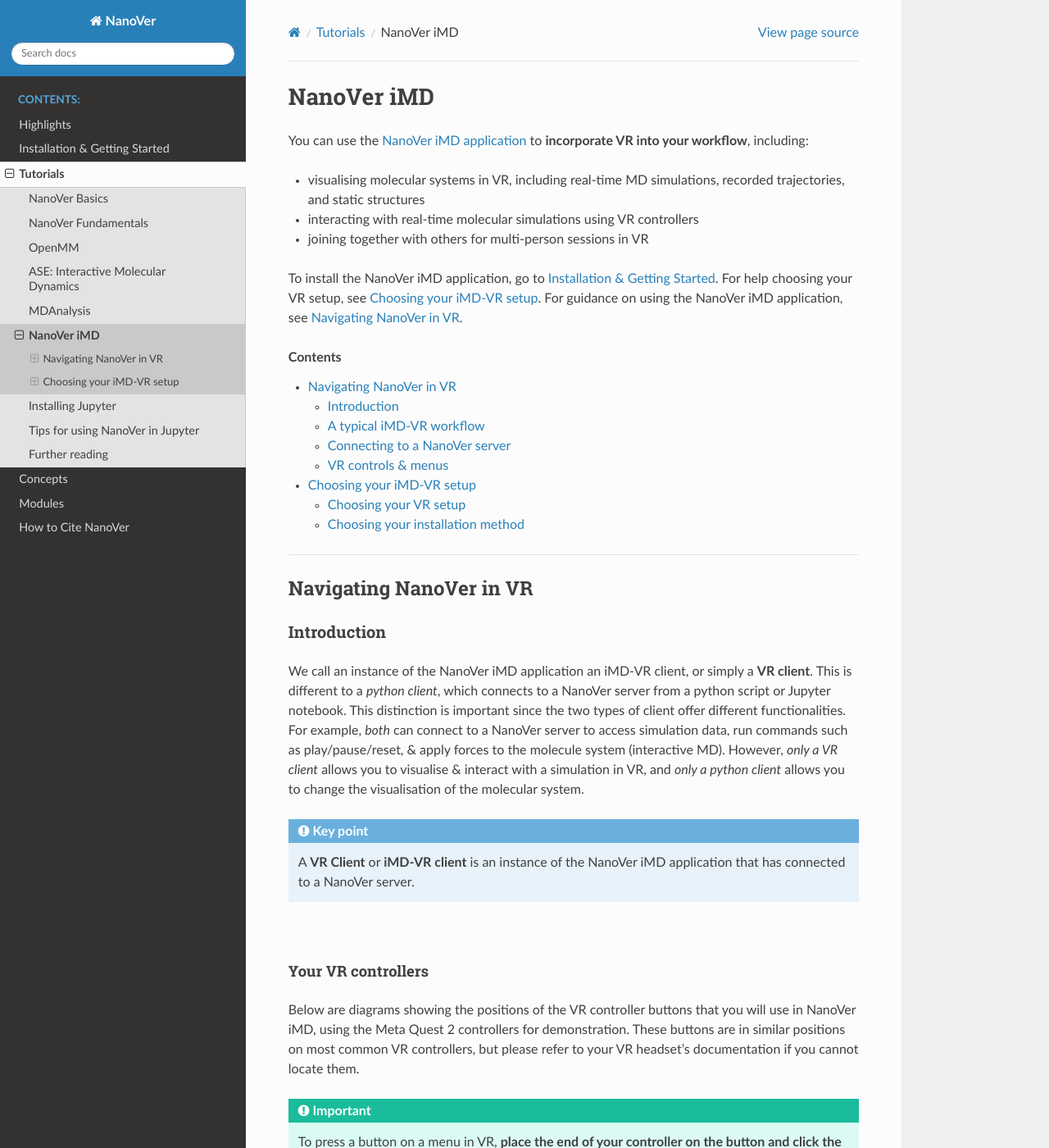
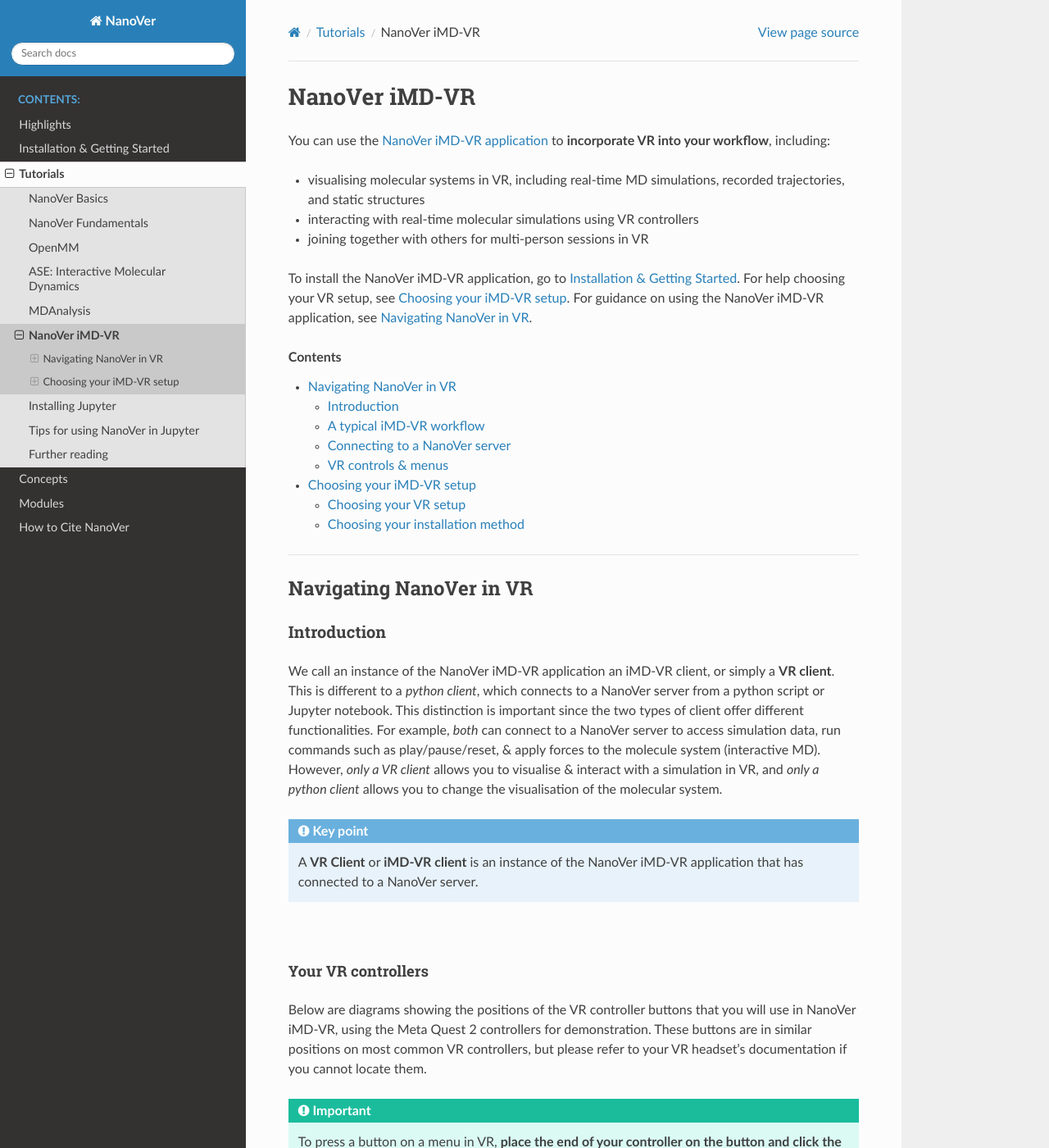
Before and after one commit to IRL2/nanover-docs, a Sphinx documentation site: the page built from source/tutorials/vrclient.rst, in a window 1280 px wide and 1400 px high. Shown: the whole window at 82% size. Built offline with Sphinx 7.4.7 and the Read the Docs theme 3.1.0, drawn with Linux system fonts in a browser that asks for light colours; pages that are not in the unit, such as notebooks, are missing from menus; the version number could not be read and is left out; some of the changed text lies outside the part shown.

```diff
--- a/source/concepts/architecture.rst
+++ b/source/concepts/architecture.rst
@@ -43,7 +43,7 @@ We provide a number of service definitions and implementations, including:
 * :doc:`nanover.state <../../python/nanover.state>`: Provides synchronisation of avatars and state for multiplayer applications.
 * :doc:`nanover.command <../../python/nanover.command>`: Provides facilities to run arbitrary functions performed by the server.
 
-The services described above provide the core for the NanoVer iMD application, but the tools
+The services described above provide the core for the NanoVer iMD-VR application, but the tools
 can be used to create custom services for different applications.
 
 These services are written using `gRPC <https://grpc.io/>`_, a framework for remote procedure calls.
@@ -83,7 +83,7 @@ interaction with, a simulation in real time.
 VR Front End
 ############
 
-The VR front end app, :ref:`NanoVer iMD <vr-client-tutorial>`, intended for 3D visualisation and
+The VR front end app, :ref:`NanoVer iMD-VR <vr-client-tutorial>`, intended for 3D visualisation and
 intuitive spatial iMD (iMD-VR), is a `distinct Unity/C# codebase <https://github.com/IRL2/nanover-imd>`_
 that follows the `gRPC protocol definitions <https://github.com/IRL2/nanover-protocol/tree/main/protocol/nanover/protocol>`_
 and :ref:`application conventions <applications>` laid out in the present documentation.
--- a/source/tutorials/fundamentals.rst
+++ b/source/tutorials/fundamentals.rst
@@ -20,4 +20,4 @@ Here we give a summary of each tutorial:
   how NanoVer achieves synchronised multi-user interactive molecular simulations via the
   **shared state** dictionary.
 * `visualisations`: A notebook that demonstrates how to change the **visualisation** of the
-  interactive molecular simulation within the NanoVer iMD VR client.
+  interactive molecular simulation within the NanoVer iMD-VR client.
--- a/source/tutorials/tutorials.rst
+++ b/source/tutorials/tutorials.rst
@@ -32,7 +32,7 @@ Installing Jupyter
 
 The tutorials use `Jupyter notebooks <https://jupyter.org>`_, `NGLView <https://github.com/nglviewer/nglview>`_ for
 visualising trajectories, and, while not strictly necessary, assumes you have the
-`NanoVer IMD <https://github.com/irl2/nanover-imd>`_ application installed (see :ref:`installing_imdvr_client`).
+`NanoVer iMD-VR<https://github.com/irl2/nanover-imd>`_ application installed (see :ref:`installing_imdvr_client`).
 Install Jupyter notebooks and NGLView with conda:
 
 .. code-block:: bash
--- a/source/tutorials/vrclient.rst
+++ b/source/tutorials/vrclient.rst
@@ -1,19 +1,19 @@
  .. _vr-client-tutorial:
 
-===========
-NanoVer iMD
-===========
+==============
+NanoVer iMD-VR
+==============
 
-You can use the `NanoVer iMD application <https://github.com/IRL2/nanover-imd>`_
+You can use the `NanoVer iMD-VR application <https://github.com/IRL2/nanover-imd>`_
 to **incorporate VR into your workflow**, including:
 
 * visualising molecular systems in VR, including real-time MD simulations, recorded trajectories, and static structures
 * interacting with real-time molecular simulations using VR controllers
 * joining together with others for multi-person sessions in VR
 
-To install the NanoVer iMD application, go to :ref:`installation`.
+To install the NanoVer iMD-VR application, go to :ref:`installation`.
 For help choosing your VR setup, see :ref:`choosing_setup_iMD-VR`.
-For guidance on using the NanoVer iMD application, see :ref:`navigatingnanoverinvr`.
+For guidance on using the NanoVer iMD-VR application, see :ref:`navigatingnanoverinvr`.
 
 .. contents:: Contents
     :depth: 2
@@ -30,7 +30,7 @@ Navigating NanoVer in VR
 Introduction
 ############
 
-We call an instance of the NanoVer iMD application an iMD-VR client, or simply a **VR client**.
+We call an instance of the NanoVer iMD-VR application an iMD-VR client, or simply a **VR client**.
 This is different to a *python client*, which connects to a NanoVer server from a python script or Jupyter notebook.
 This distinction is important since the two types of client offer different functionalities.
 For example, *both* can connect to a NanoVer server to access simulation data, run commands
@@ -40,14 +40,14 @@ and *only a python client* allows you to change the visualisation of the molecul
 
 .. admonition:: Key point
 
-   A **VR Client** or **iMD-VR client** is an instance of the NanoVer iMD application that has connected to a NanoVer server.
+   A **VR Client** or **iMD-VR client** is an instance of the NanoVer iMD-VR application that has connected to a NanoVer server.
 
 |
 
 Your VR controllers
 ~~~~~~~~~~~~~~~~~~~
 
-Below are diagrams showing the positions of the VR controller buttons that you will use in NanoVer iMD,
+Below are diagrams showing the positions of the VR controller buttons that you will use in NanoVer iMD-VR,
 using the Meta Quest 2 controllers for demonstration.
 These buttons are in similar positions on most common VR controllers,
 but please refer to your VR headset's documentation if you cannot locate them.
@@ -85,11 +85,11 @@ but please refer to your VR headset's documentation if you cannot locate them.
 A typical iMD-VR workflow
 #########################
 
-You should now have NanoVer iMD and your VR setup ready to go! To begin, follow these steps:
+You should now have NanoVer iMD-VR and your VR setup ready to go! To begin, follow these steps:
 
 #. **Start your NanoVer server** (see :ref:`basicsrunningaserver`)
 
-#. **Setup your VR kit & open NanoVer iMD** (see :ref:`installing_imdvr_client`)
+#. **Setup your VR kit & open NanoVer iMD-VR** (see :ref:`installing_imdvr_client`)
 
 #. **Select your option for connecting to a Server**: using either the
    :ref:`in-VR main menu<vrclientinvrmenumainmenu>` or
@@ -97,7 +97,7 @@ You should now have NanoVer iMD and your VR setup ready to go! To begin, follow
 
 #. **Check out your molecular simulation in VR!** See instructions for the
    :ref:`VR controls and menus<vrclientvrcontrolsandmenus>`, or check out the :ref:`tutorials <Tutorials>` page for
-   examples of how to integrate NanoVer iMD into your workflow
+   examples of how to integrate NanoVer iMD-VR into your workflow
 
 |
 
@@ -184,7 +184,7 @@ Select from the dropdown options below to see the **video tutorials**:
 Desktop main menu (PC-VR only)
 ~~~~~~~~~~~~~~~~~~~~~~~~~~~~~~
 
-When you open the NanoVer iMD application on your PC, you will see a small menu on the top left of your monitor with the
+When you open the NanoVer iMD-VR application on your PC, you will see a small menu on the top left of your monitor with the
 below headings.
 In **Server**, you can connect to your NanoVer server.
 Select from the dropdown options below for further information and to browse other features:
@@ -552,7 +552,7 @@ Choosing your iMD-VR setup
 ##########################
 
 If you wish to visualise and/or interact with your simulations in VR, you will need to use an iMD-VR client.
-We focus on NanoVer iMD as the prototypical iMD-VR client, but these instructions can be generalised to any iMD-VR client,
+We focus on NanoVer iMD-VR as the prototypical iMD-VR client, but these instructions can be generalised to any iMD-VR client,
 e.g. your own custom VR application that uses the NanoverUnityPlugin.
 
 Please feel free to use the instructions below to help you choose your VR setup,
@@ -601,7 +601,7 @@ the type of network you have access to, your VR headset, and your desired config
 Choosing your installation method
 #################################
 
-Please choose from the dropdown options below to learn about how to install NanoVer iMD with your chosen VR setup:
+Please choose from the dropdown options below to learn about how to install NanoVer iMD-VR with your chosen VR setup:
 
 .. dropdown:: Using PC-VR
 
@@ -612,11 +612,11 @@ Please choose from the dropdown options below to learn about how to install Nano
     * `SteamVR <https://store.steampowered.com/app/250820/SteamVR/>`_ (tethered)
     * `Steam Link <https://store.steampowered.com/app/353380/Steam_Link/>`_ (wireless)
 
-    You can use either NanoVer-iMD installation method:
+    You can use either NanoVer iMD-VR installation method:
 
-    * **Downloading the latest release of the NanoVer iMD executable**, see :ref:`download_latest_release_VR_client`.
+    * **Downloading the latest release of the NanoVer iMD-VR executable**, see :ref:`download_latest_release_VR_client`.
 
-    * **Conda installation of the NanoVer iMD package**, see :ref:`conda_installation_VR_client`.
+    * **Conda installation of the NanoVer iMD-VR package**, see :ref:`conda_installation_VR_client`.
 
 .. dropdown:: Running locally on a Meta Quest headset
 
@@ -626,12 +626,12 @@ Please choose from the dropdown options below to learn about how to install Nano
     * `Meta Quest Link <https://www.meta.com/en-gb/help/quest/articles/headsets-and-accessories/oculus-link/connect-with-air-link/>`_
       with `Meta Quest Developer Hub <https://developer.oculus.com/meta-quest-developer-hub/>`_ (tethered)
 
-    You must use the following NanoVer-iMD installation method:
+    You must use the following NanoVer iMD-VR installation method:
 
-    * **Download the latest release of the NanoVer iMD apk** and sideload this onto your headset, see
+    * **Download the latest release of the NanoVer iMD-VR apk** and sideload this onto your headset, see
       :ref:`download_latest_release_VR_client`. If you wish to use your VR headset wirelessly,
       then you must meet the requirements for a wireless setup (see above).
 
-    Choosing this option means that you cannot run NanoVer iMD via conda.
+    Choosing this option means that you cannot run NanoVer iMD-VR via conda.
 
 |
```
Also changed, not shown: source/index.rst (+7 -3 lines), source/installation.rst (+6 -6 lines).
